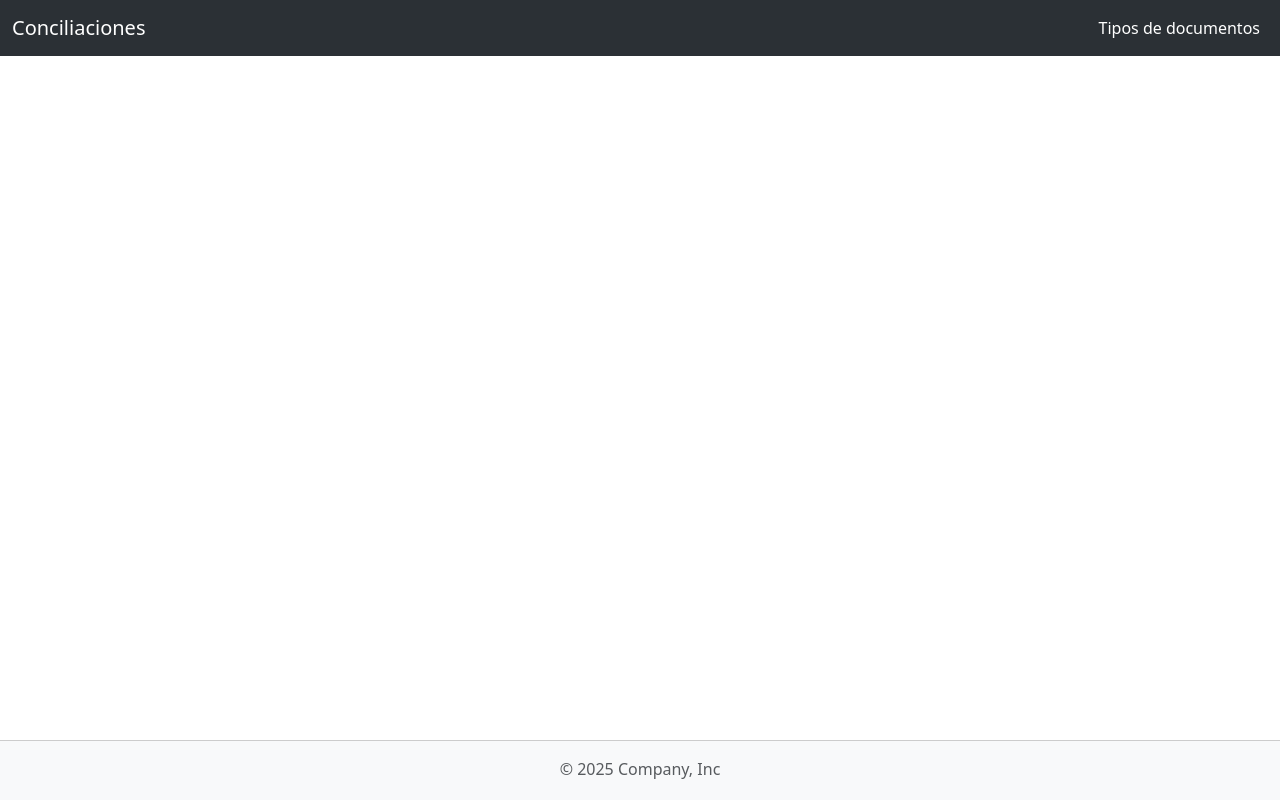
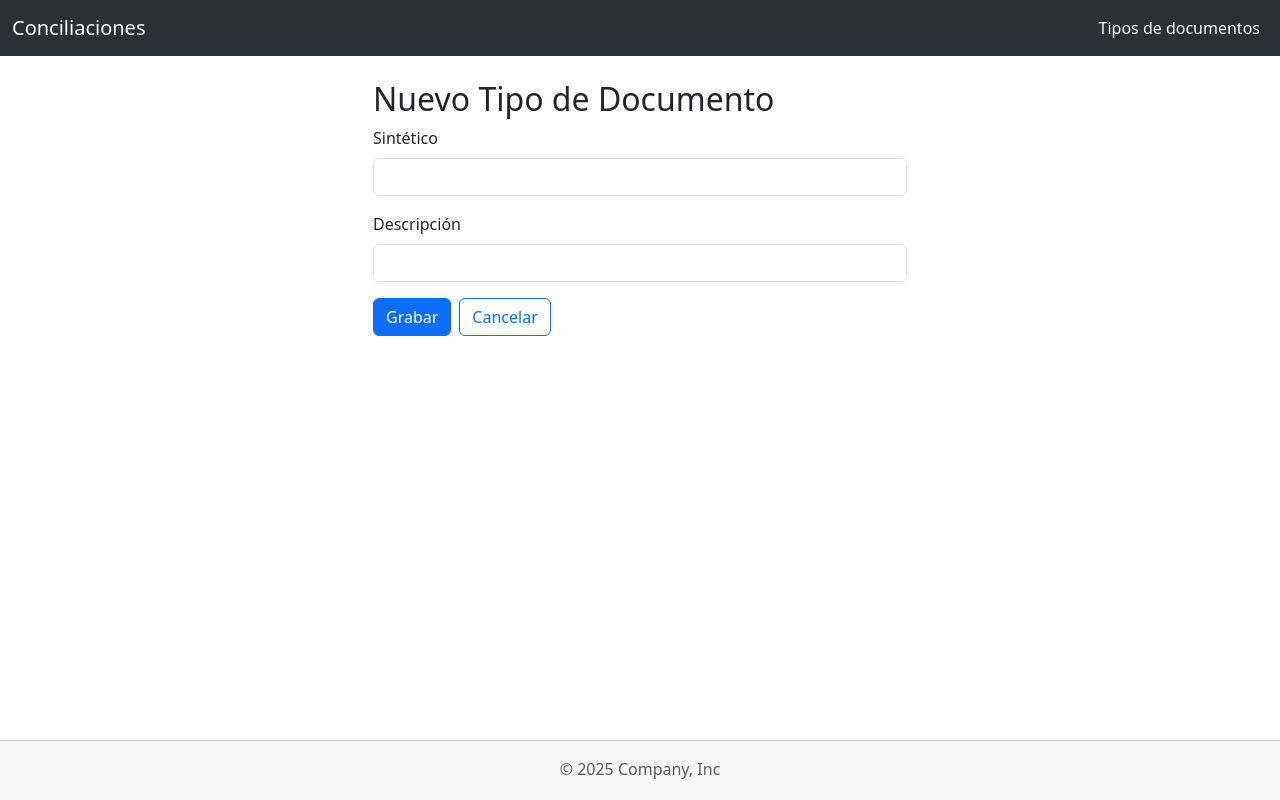
Before and after one commit to Inti-Software/rivendel-client, a React (Vite) app: page /tipos-documentos/new in a window 1280 px wide. Built offline with nearby package versions, Linux system fonts and the light colour scheme.

Commit message:
Implement NewTipoDocumento component for creating document types; enhance routing and layout in Layout and DataFetcher components

```diff
--- a/src/components/Layout/Layout.jsx
+++ b/src/components/Layout/Layout.jsx
@@ -4,15 +4,15 @@ import './Layout.css';
 function Layout({ children }) {
   return (
     <>
-      <nav class="navbar navbar-expand-lg bg-primary bg-body-tertiary" data-bs-theme="dark">
-        <div class="container-fluid">
-          <a class="navbar-brand" href="#">Conciliaciones</a>
-          <button class="navbar-toggler" type="button" data-bs-toggle="collapse" data-bs-target="#navbarNav" aria-controls="navbarNav" aria-expanded="false" aria-label="Toggle navigation">
-            <span class="navbar-toggler-icon"></span>
+      <nav className="navbar navbar-expand-lg bg-primary bg-body-tertiary" data-bs-theme="dark">
+        <div className="container-fluid">
+          <a className="navbar-brand" href="#">Conciliaciones</a>
+          <button className="navbar-toggler" type="button" data-bs-toggle="collapse" data-bs-target="#navbarNav" aria-controls="navbarNav" aria-expanded="false" aria-label="Toggle navigation">
+            <span className="navbar-toggler-icon"></span>
           </button>
-          <ul class="navbar-nav justify-content-end">
-            <li class="nav-item">
-              <Link className="nav-link active" to="/tiposdocumentos/list">Tipos de documentos</Link>
+          <ul className="navbar-nav justify-content-end">
+            <li className="nav-item">
+              <Link className="nav-link active" to="/tiposdocumentos">Tipos de documentos</Link>
             </li>
           </ul>
         </div>
@@ -21,10 +21,7 @@ function Layout({ children }) {
       <main className="container py-4">{children}</main>
 
       <footer className="bg-light text-center py-3 mt-auto footer">
-        {/* <div className="container">
-          <span className="text-muted">© 2025 Rivendel</span>
-        </div> */}
-        <p class="text-center text-body-secondary">© 2025 Company, Inc</p>
+        <p className="text-center text-body-secondary">© 2025 Company, Inc</p>
       </footer>
     </>
   );
--- a/src/components/TiposDocumentos/List.jsx
+++ b/src/components/TiposDocumentos/List.jsx
@@ -1,4 +1,5 @@
-import React, { useState, useEffect } from 'react';
+import { useState, useEffect } from 'react';
+import { Link, useLocation, useNavigate } from 'react-router-dom';
 
 function DataFetcher() {
   const [data, setData] = useState([]);
@@ -7,6 +8,9 @@ function DataFetcher() {
   const [currentPage, setCurrentPage] = useState(1);
   const [recordsPerPage] = useState(5);
   const [totalPages, setTotalPages] = useState(0);
+  const navigate = useNavigate();
+  const location = useLocation();
+  const [mensaje, setMensaje] = useState(location.state?.mensaje || null);
 
   useEffect(() => {
     const fetchData = async () => {
@@ -38,6 +42,16 @@ function DataFetcher() {
     fetchData();
   }, [currentPage, recordsPerPage]);
 
+  useEffect(() => {
+    if (mensaje) {
+      const timer = setTimeout(() => {
+        setMensaje(null);
+        navigate(location.pathname, { replace: true });
+      }, 3000);
+      return () => clearTimeout(timer);
+    }
+  }, [mensaje, navigate, location.pathname]);
+
   const nextPage = () => {
     if (currentPage < totalPages) {
       setCurrentPage(prev => prev + 1);
@@ -62,17 +76,40 @@ function DataFetcher() {
 
   if (error) {
     return (
-      <div className="alert alert-danger d-flex align-items-center" role="alert">
-        <div>
-          {error}
+      <>
+        <Link to="/tipos-documentos/new" className="btn btn-outline-primary mb-2">Nuevo tipo de documento</Link>
+        <div className="alert alert-danger d-flex align-items-center" role="alert">
+          <div>
+            {error}
+          </div>
         </div>
-      </div>
+      </>
+    );
+  }
+
+  function getMessage(message) {
+    let cssClass = 'badge m-auto p-2 fw-normal' +
+      (message ? ' text-bg-information' : ' text-bg-none');
+    return (
+        <span className={cssClass}>
+          {message || "."}
+        </span>
     );
   }
 
   return (
     <div className="container mt-4">
-      <h1 className="mb-4">Tipos de Documentos</h1>
+      <div>
+        <div className='col-8 d-inline-block'>
+          <h1>Tipos de Documentos</h1>
+        </div>
+        <div className='col-4 d-inline-flex justify-content-end'>
+          <Link to="/tipos-documentos/new" className="btn btn-outline-primary mb-2">Nuevo</Link>
+        </div>
+      </div>
+      <div id='mensaje' className='d-flex justify-content-between align-items-center'>
+        {getMessage(location.state?.mensaje || null)}
+      </div>
       <table className="table table-striped mb-3">
         <thead>
           <tr>
--- /dev/null
+++ b/src/components/TiposDocumentos/New.jsx
@@ -0,0 +1,58 @@
+import { useState } from "react";
+import { useNavigate } from "react-router-dom";
+import { Link } from "react-router-dom";
+
+const NewTipoDocumento = () => {
+  const [sintetico, setSintetico] = useState("");
+  const [descripcion, setDescripcion] = useState("");
+  const [error, setError] = useState(null);
+  const navigate = useNavigate();
+
+  const handleSubmit = async (e) => {
+    e.preventDefault();
+    try {
+      const response = await fetch(`http://localhost:3000/tipdocs`, {
+        method: "POST",
+        headers: { "Content-Type": "application/json" },
+        body: JSON.stringify({ sintetico, descripcion }),
+      });
+      if (response.ok) {
+        let s = sintetico;
+        setSintetico("");
+        setDescripcion("");
+        setTimeout(() => navigate("/tiposdocumentos"),
+            { state: { mensaje: "El tipo de documento " + s + " se creó correctamente." } });
+      } else {
+        const msg = await response.json();
+        console.log(msg);
+        setError(msg.code + ": " + msg.message);
+      }
+    } catch (error) {
+      setError("Error de conexión: " + error.message);
+    }
+  };
+
+  return (
+    <div className="container col-md-6 text-justify-center">
+      <h2>Nuevo Tipo de Documento</h2>
+      {/* {error && <div className="alert alert-danger">{error}</div>} */}
+      {error && <span className="text-danger bg-body-secondary rounded-2 border border-danger mb-2 d-block text-center">{error}</span>}
+      <form onSubmit={handleSubmit}>
+        <div className="mb-3">
+          <label htmlFor="sintetico" className="form-label">Sintético</label>
+          <input id="sintetico" className="form-control" type="text" value={sintetico} onChange={(e) => setSintetico(e.target.value)} required />
+        </div>
+        <div className="mb-3">
+          <label htmlFor="descripcion" className="form-label">Descripción</label>
+          <input id="descripcion" className="form-control" value={descripcion} onChange={(e) => setDescripcion(e.target.value)} />
+        </div>
+        <div className="mb-3">
+            <button type="submit" className="btn btn-primary me-2">Grabar</button>
+            <Link to="/tipos-documentos" className="btn btn-outline-primary">Cancelar</Link>
+        </div>
+      </form>
+    </div>
+  );
+};
+
+export default NewTipoDocumento;
--- a/src/index.css
+++ b/src/index.css
@@ -6,3 +6,13 @@ body {
   /* Margin bottom by footer height */
   margin-bottom: 60px;
 }
+
+.text-bg-information {
+  background-color: #ff0 !important;
+  color: #000 !important;
+}
+
+.text-bg-none {
+  background-color: transparent !important;
+  columns: transparent !important;
+}
--- a/src/main.jsx
+++ b/src/main.jsx
@@ -5,6 +5,7 @@ import "bootstrap/dist/css/bootstrap.min.css";
 import App from "./App.jsx";
 import DataFetcher from "./components/TiposDocumentos/List.jsx";
 import Layout from "./components/Layout/Layout.jsx";
+import NewTipoDocumento from "./components/TiposDocumentos/New.jsx";
 
 createRoot(document.getElementById("root")).render(
   <StrictMode>
@@ -12,7 +13,8 @@ createRoot(document.getElementById("root")).render(
       <Layout>
         <Routes>
           <Route path="/" element={<App />} />
-          <Route path="/tiposdocumentos" element={<DataFetcher />} />
+          <Route path="/tipos-documentos" element={<DataFetcher />} />
+          <Route path="/tipos-documentos/new" element={<NewTipoDocumento />} />
         </Routes>
       </Layout>
     </BrowserRouter>
```
